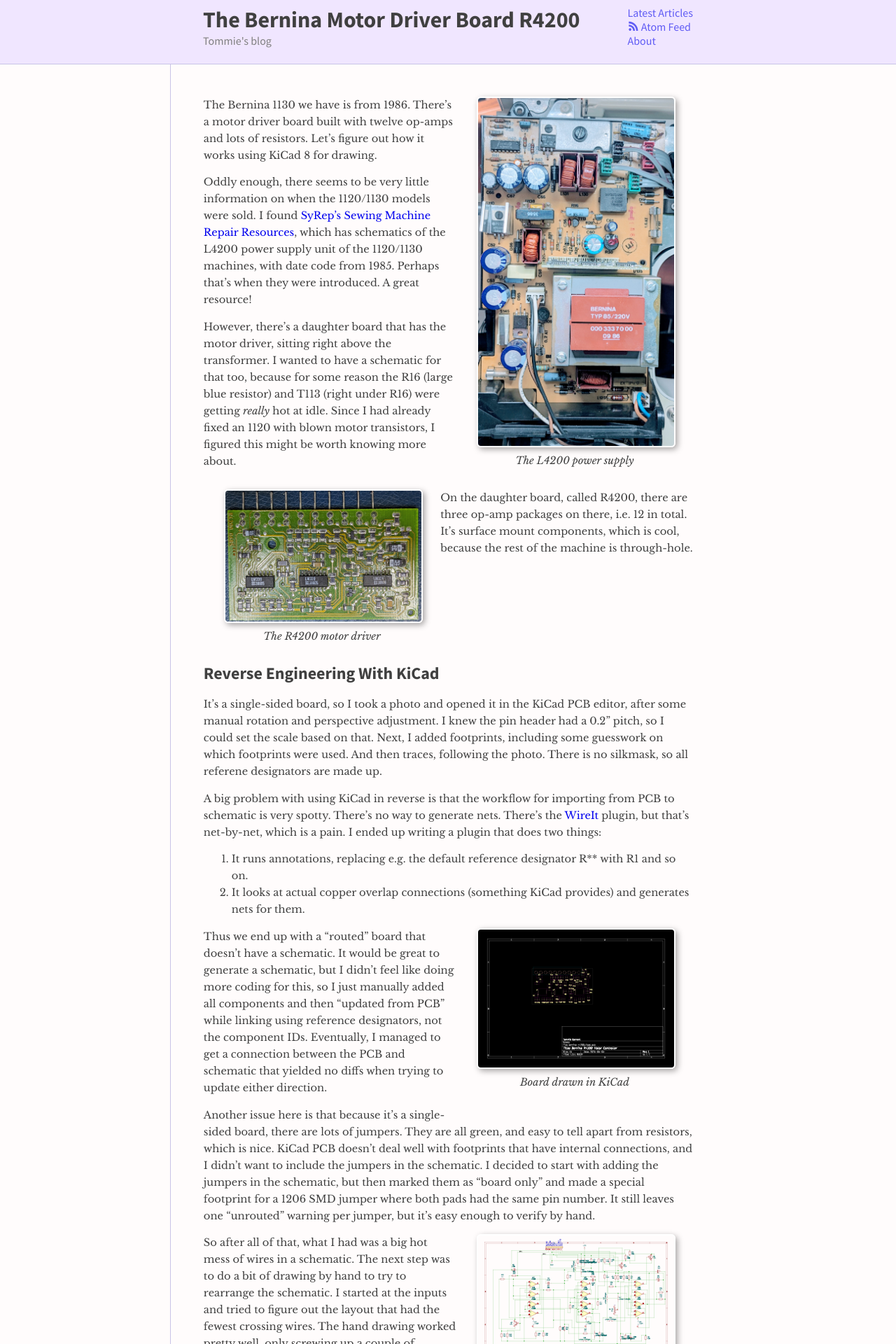
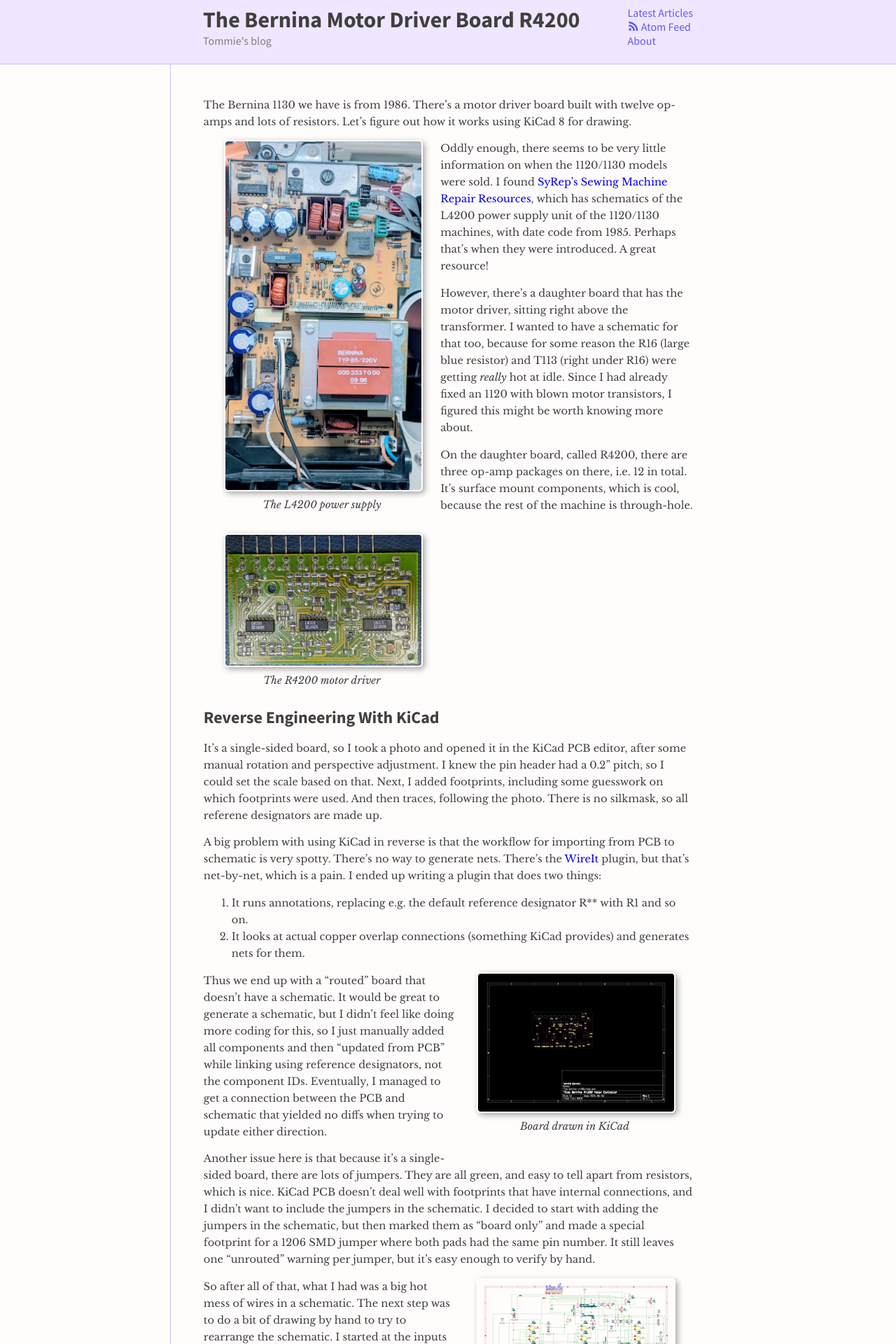
Before and after one commit to tommie/tommie.github.io, a Jekyll site: the page built from _posts/2025-05-04-bernina-r4200.md, in a window 1280 px wide. Shown: the top 1920 px of the page at 70% size. Built offline with Jekyll 4.4.1, drawn with Linux system fonts in a browser that asks for light colours.

Commit message:
Fixes the 2025-05-04-bernina-r4200 image ending up on the index page.

```diff
--- a/_posts/2025-05-04-bernina-r4200.md
+++ b/_posts/2025-05-04-bernina-r4200.md
@@ -3,15 +3,15 @@
 categories: [electronics, repair, reverse engineering, pcb, sewing machine]
 ---
 
-<figure class="float-right">
+The Bernina 1130 we have is from 1986.
+There's a motor driver board built with twelve op-amps and lots of resistors.
+Let's figure out how it works using KiCad 8 for drawing.
+
+<figure class="float-left clear-both">
   <a href="/assets/2025-05-04-bernina-l4200-pcb.jpg"><img width="60%" style="border-radius:6px; border:2px solid white; box-shadow:3px 3px 8px rgba(0,0,0,.35)" src="/assets/2025-05-04-bernina-l4200-pcb.jpg"></a>
 
   <figcaption style="font-style:italic; text-align:center">The L4200 power supply</figcaption>
 </figure>
-
-The Bernina 1130 we have is from 1986.
-There's a motor driver board built with twelve op-amps and lots of resistors.
-Let's figure out how it works using KiCad 8 for drawing.
 
 Oddly enough, there seems to be very little information on when the 1120/1130 models were sold.
 I found [SyRep's Sewing Machine Repair Resources](https://syrep.no/repair/), which has schematics of the L4200 power supply unit of the 1120/1130 machines, with date code from 1985.
--- a/style/base.css
+++ b/style/base.css
@@ -167,6 +167,10 @@
 div.highlight,
 .live-example {
     margin-top: 2em;
+}
+
+section.index figure {
+    display: none;
 }
 
 figure.float-right,
```
Also changed, not shown: index.md (+1 -1 lines).
